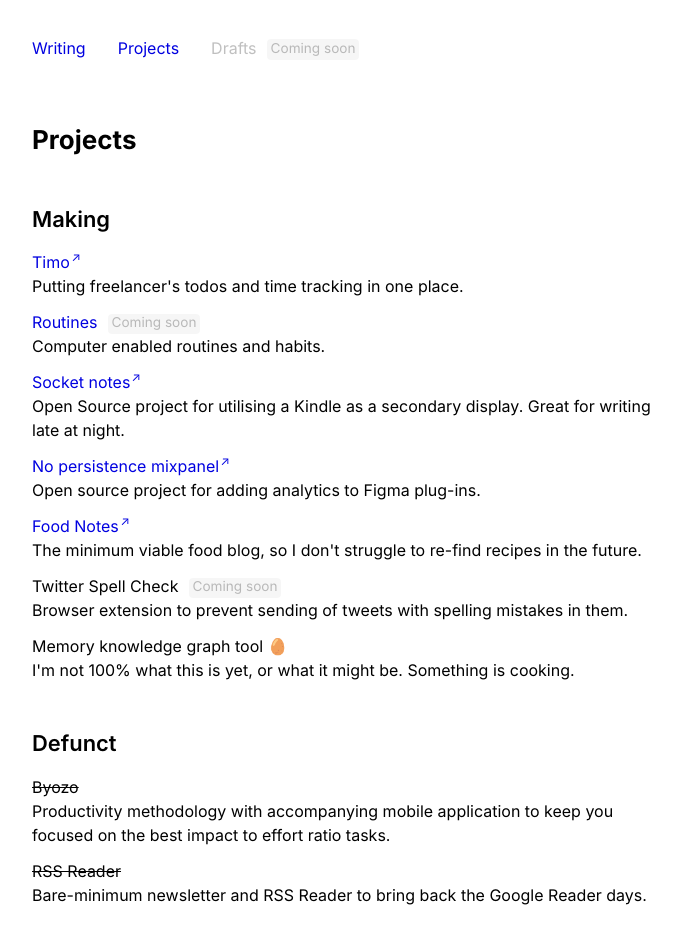
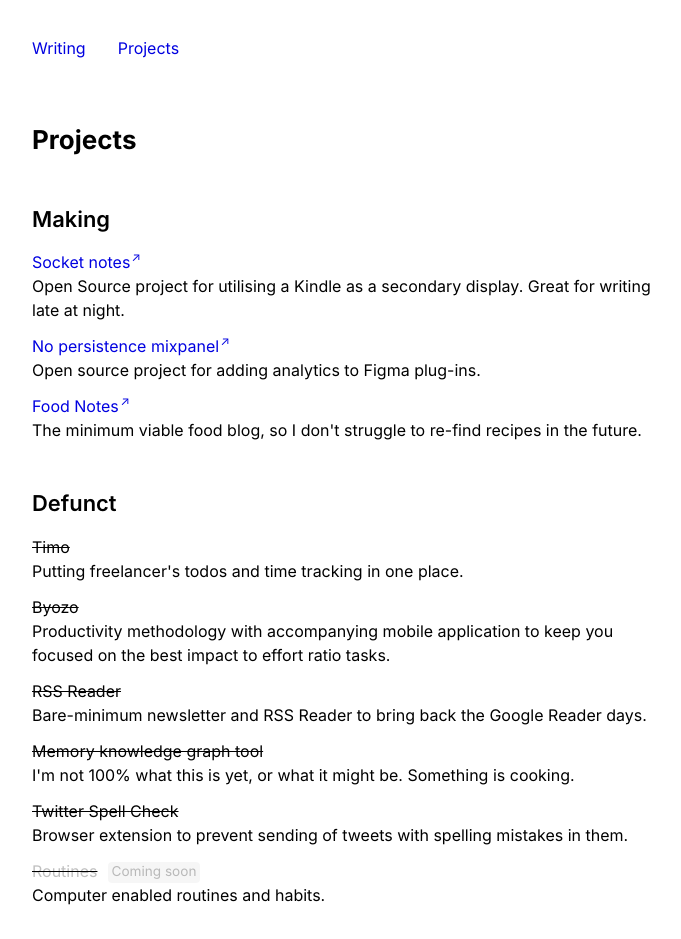
Before and after one commit to rdjpalmer/portfolio, a Next.js app: page /projects in a window 1280 px wide. Shown: the whole page, without its empty margins (8-689 px from the left). Built offline with nearby package versions, Linux system fonts and the light colour scheme; a web font is replaced by a local one.

Commit message:
Update bio etc.

```diff
--- a/pages/_app.tsx
+++ b/pages/_app.tsx
@@ -1,5 +1,4 @@
 import Head from "next/head";
-import { useRouter } from "next/router";
 import * as React from "react";
 
 import "../styles/_app.css";
@@ -16,7 +15,7 @@ export default function App({ Component, pageProps }) {
         />
         <meta
           name="description"
-          content="Creator of Timo & Byozo. Product focused engineer."
+          content="Making stuff for fun"
           key="description"
         />
         <meta name="author" content="Richard Palmer" key="author" />
@@ -34,7 +33,7 @@ export default function App({ Component, pageProps }) {
         <meta property="og:url" content="https://rdjpalmer.com" key="ogUrl" />
         <meta
           property="og:description"
-          content="Creator of Timo & Byozo. Product focused engineer."
+          content="Making stuff for fun"
           key="ogDescription"
         />
         <meta property="og:type" content="article" key="ogType" />
@@ -71,35 +70,10 @@ export default function App({ Component, pageProps }) {
                 <a>Projects</a>
               </Link>
             </li>
-            <li>
-              <a>
-                Drafts<span className="tag">Coming soon</span>
-              </a>
-            </li>
           </ul>
         </nav>
         <Component {...pageProps} />
       </div>
-      <script
-        src="https://adventure-truthful.rdjpalmer.com/script.js"
-        data-site="SYLMDFCN"
-        data-honor-dnt="true"
-        data-included-domains="rdjpalmer.com"
-        defer
-      ></script>
-      <script
-        dangerouslySetInnerHTML={{
-          __html: `
-          document.addEventListener("DOMContentLoaded", function() {
-            var form = document.querySelector('#mc-embedded-subscribe-form');
-            form && form.addEventListener("submit", function() {
-              window.fathom && window.fathom.trackGoal('GVICDJHG', 0);
-            }, { once: true });
-          });
-      `,
-        }}
-        defer
-      ></script>
     </>
   );
 }
--- a/pages/index.tsx
+++ b/pages/index.tsx
@@ -15,7 +15,7 @@ export default function HomePage(props: PageProps) {
   return (
     <>
       <Head>
-        <title>Richard Palmer, Creator of Timo</title>
+        <title>Richard Palmer</title>
         <link rel="canonical" href="https://rdjpalmer.com/" key="canonical" />
       </Head>
 
--- a/pages/projects.tsx
+++ b/pages/projects.tsx
@@ -1,11 +1,10 @@
 import Head from "next/head";
-import Link from "next/link";
 
 export default function ProjectPage() {
   return (
     <>
       <Head>
-        <title>Projects | Richard Palmer, Creator of Timo</title>
+        <title>Projects | Richard Palmer</title>
         <link
           rel="canonical"
           href="https://rdjpalmer.com/projects"
@@ -15,20 +14,6 @@ export default function ProjectPage() {
       <h1>Projects</h1>
       <h2>Making</h2>
       <ul className="articles list">
-        <li>
-          <a href="https://hellotimo.co/">Timo</a>
-          <br />
-          Putting freelancer's todos and time tracking in one place.
-        </li>
-        <li>
-          <Link href="/projects/routines">
-            <a>
-              Routines<span className="tag">Coming soon</span>
-            </a>
-          </Link>
-          <br />
-          Computer enabled routines and habits.
-        </li>
         <li>
           <a href="https://github.com/rdjpalmer/socket-notes">Socket notes</a>
           <br />
@@ -48,21 +33,14 @@ export default function ProjectPage() {
           The minimum viable food blog, so I don't struggle to re-find recipes
           in the future.
         </li>
-        <li>
-          Twitter Spell Check<span className="tag">Coming soon</span>
-          <br />
-          Browser extension to prevent sending of tweets with spelling mistakes
-          in them.
-        </li>
-        <li>
-          Memory knowledge graph tool <span aria-label="egg emoji">🥚</span>
-          <br />
-          I'm not 100% what this is yet, or what it might be. Something is
-          cooking.
-        </li>
       </ul>
       <h2>Defunct</h2>
       <ul className="articles list">
+        <li>
+          <span className="strike">Timo</span>
+          <br />
+          Putting freelancer's todos and time tracking in one place.
+        </li>
         <li>
           <span className="strike">Byozo</span>
           <br />
@@ -75,6 +53,27 @@ export default function ProjectPage() {
           Bare-minimum newsletter and RSS Reader to bring back the Google Reader
           days.
         </li>
+        <li>
+          <span className="strike">Memory knowledge graph tool</span>
+          <br />
+          I'm not 100% what this is yet, or what it might be. Something is
+          cooking.
+        </li>
+        <li>
+          <span className="strike">Twitter Spell Check</span>
+          <br />
+          Browser extension to prevent sending of tweets with spelling mistakes
+          in them.
+        </li>
+        <li>
+          <span className="strike">
+            <a>
+              Routines<span className="tag">Coming soon</span>
+            </a>
+          </span>
+          <br />
+          Computer enabled routines and habits.
+        </li>
       </ul>
     </>
   );
--- a/pages/subscribe.tsx
+++ b/pages/subscribe.tsx
@@ -1,5 +1,4 @@
 import Head from "next/head";
-import Link from "next/link";
 
 import Input from "../src/components/Input/Input";
 import Button from "../src/components/Button/Button";
```
Also changed, not shown: pages/[slug].tsx (+1 -30 lines), src/pages/index.md (+4 -4 lines).
